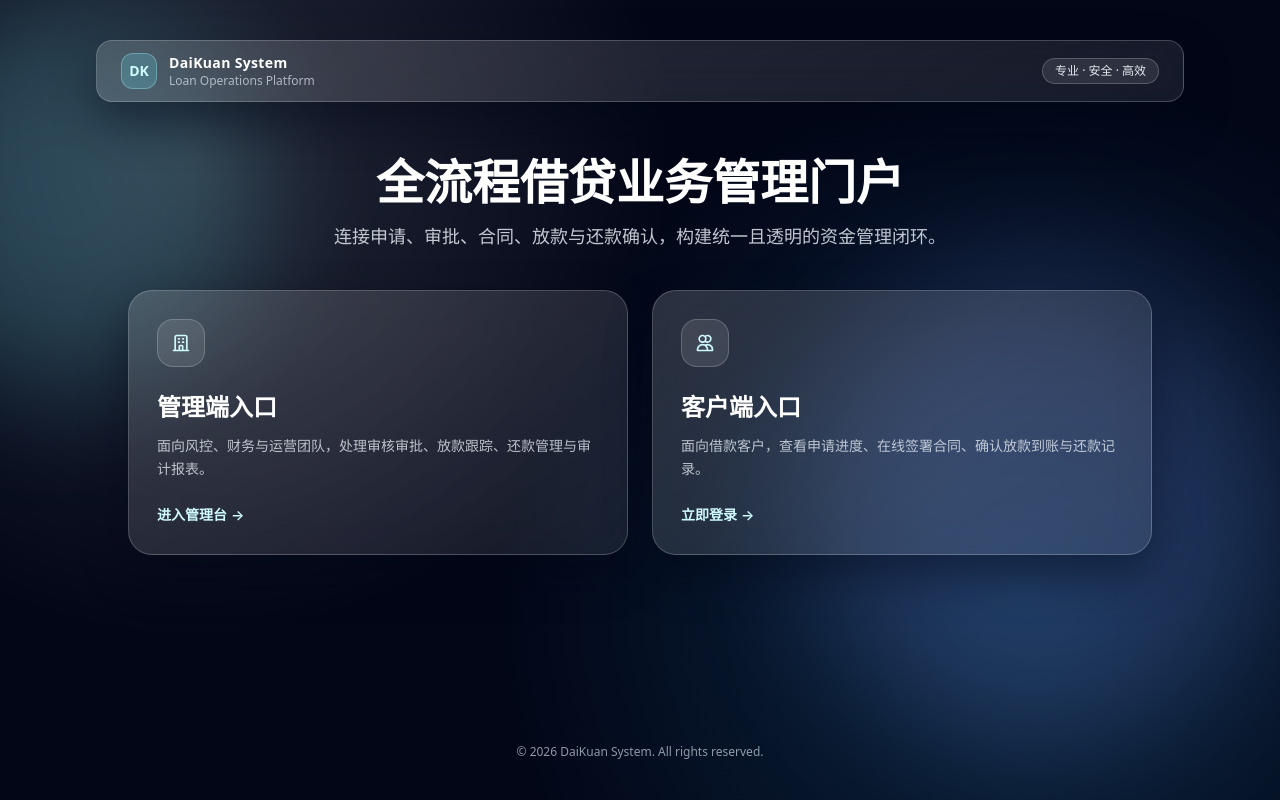
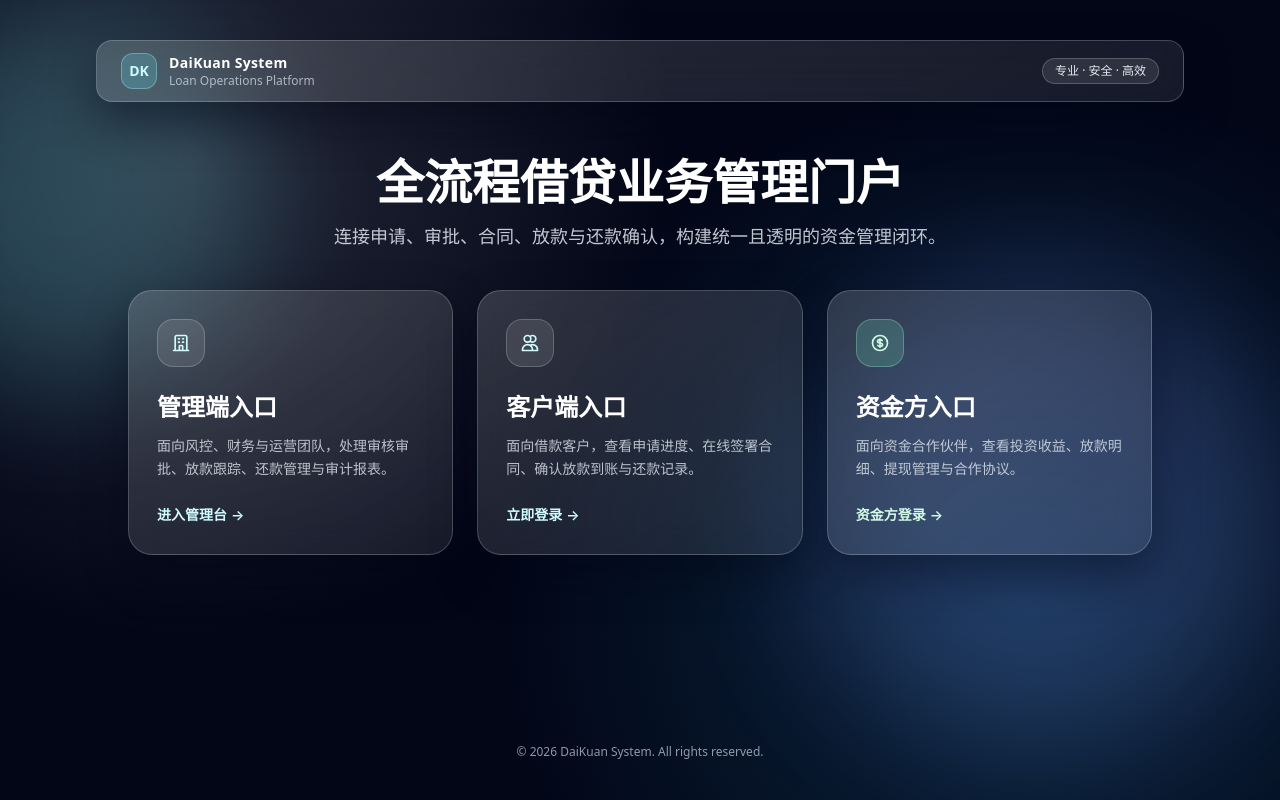
Before and after one commit to johngreece/JIEDAI, a Next.js app: page / in a window 1280 px wide. Built offline with nearby package versions, Linux system fonts and the light colour scheme.

Commit message:
feat: 主页添加资金方入口卡片（三栏布局）

```diff
--- a/src/app/page.tsx
+++ b/src/app/page.tsx
@@ -34,7 +34,7 @@ export default function HomePage() {
           </p>
         </section>
 
-        <section className="mx-auto mt-10 grid w-full max-w-5xl grid-cols-1 gap-5 md:grid-cols-2 md:gap-6">
+        <section className="mx-auto mt-10 grid w-full max-w-5xl grid-cols-1 gap-5 md:grid-cols-3 md:gap-6">
           <Link
             href="/admin/login"
             className="glass-login-card group rounded-3xl p-7 transition duration-300 hover:-translate-y-1"
@@ -72,6 +72,25 @@ export default function HomePage() {
               <span className="ml-1 transition-transform group-hover:translate-x-1">→</span>
             </span>
           </Link>
+
+          <Link
+            href="/funder/login"
+            className="glass-login-card group rounded-3xl p-7 transition duration-300 hover:-translate-y-1"
+          >
+            <div className="mb-6 flex h-12 w-12 items-center justify-center rounded-2xl border border-emerald-200/30 bg-emerald-300/20 text-emerald-100">
+              <svg className="h-5 w-5" fill="none" viewBox="0 0 24 24" stroke="currentColor">
+                <path strokeLinecap="round" strokeLinejoin="round" strokeWidth={2} d="M12 8c-1.657 0-3 .895-3 2s1.343 2 3 2 3 .895 3 2-1.343 2-3 2m0-8c1.11 0 2.08.402 2.599 1M12 8V7m0 1v8m0 0v1m0-1c-1.11 0-2.08-.402-2.599-1M21 12a9 9 0 11-18 0 9 9 0 0118 0z" />
+              </svg>
+            </div>
+            <h2 className="text-2xl font-semibold text-white">资金方入口</h2>
+            <p className="mt-3 text-sm leading-relaxed text-slate-200/80">
+              面向资金合作伙伴，查看投资收益、放款明细、提现管理与合作协议。
+            </p>
+            <span className="mt-6 inline-flex items-center text-sm font-semibold text-emerald-100">
+              资金方登录
+              <span className="ml-1 transition-transform group-hover:translate-x-1">→</span>
+            </span>
+          </Link>
         </section>
 
         <footer className="mt-auto pt-10 text-center text-xs text-slate-300/70">
```
